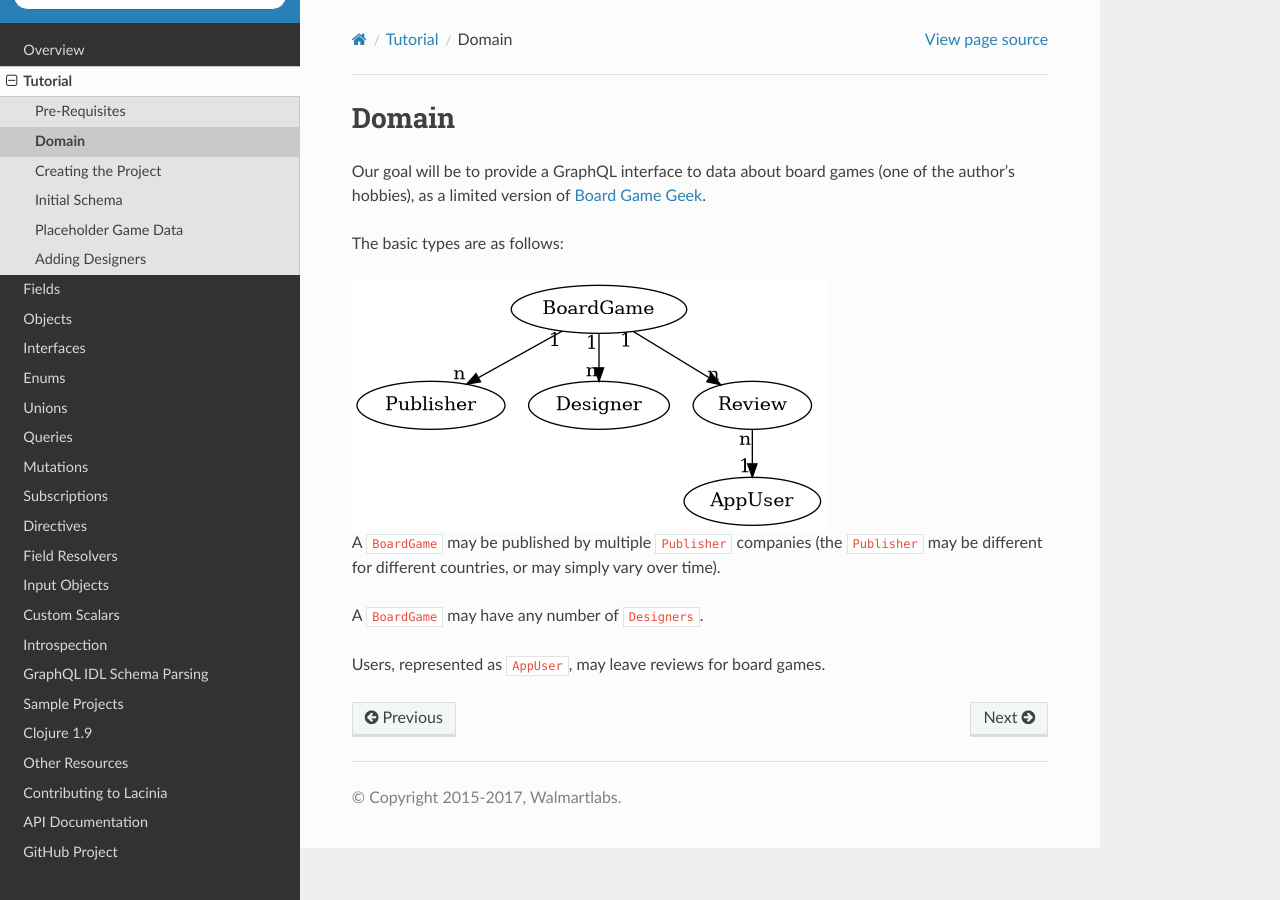
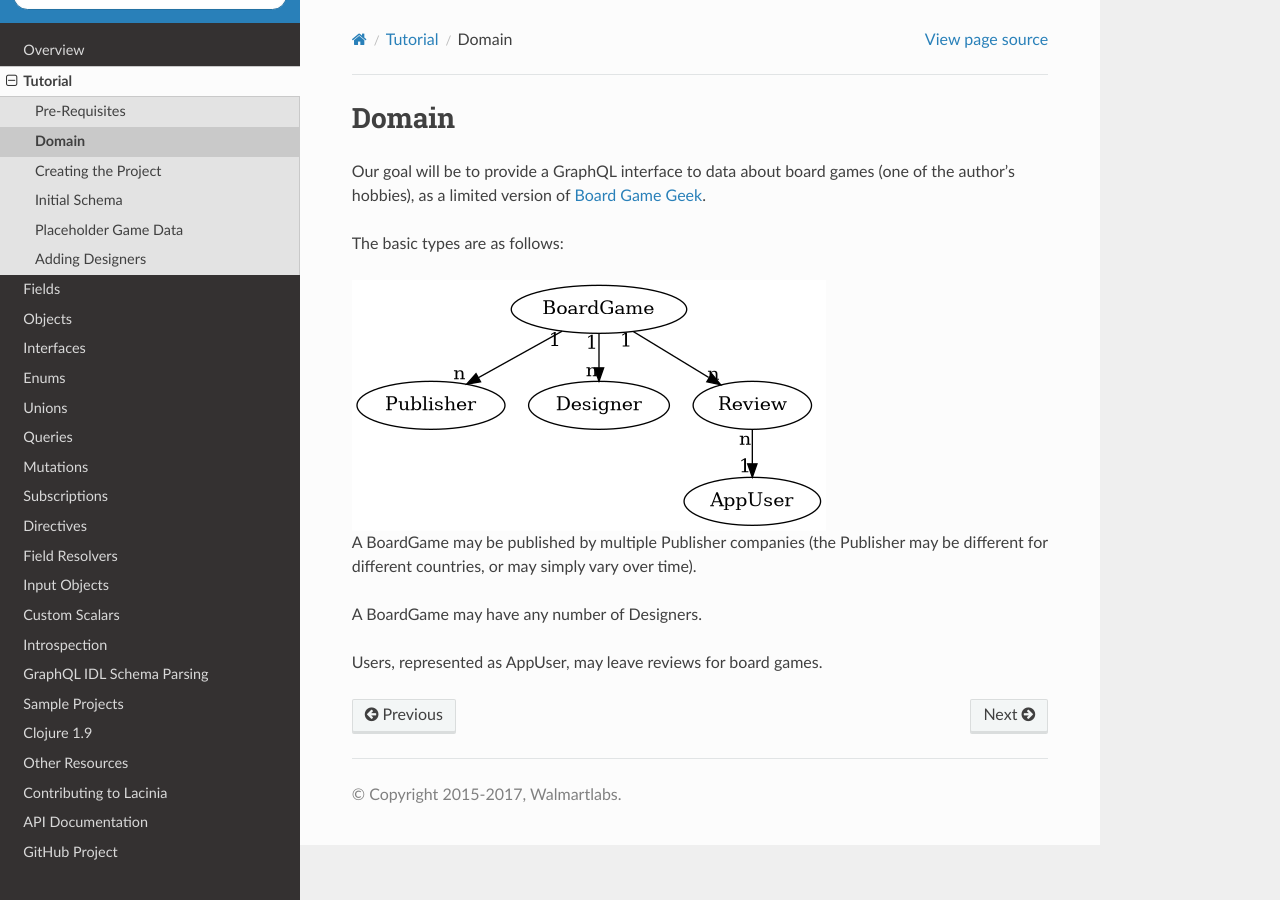
Before and after one commit to walmartlabs/lacinia, a Sphinx documentation site: the page built from docs/tutorial/domain.rst, in a window 1280 px wide. Built offline with Sphinx 7.4.7 and the Read the Docs theme 2.0.0, drawn with Linux system fonts in a browser that asks for light colours.

```diff
--- a/docs/tutorial/domain.rst
+++ b/docs/tutorial/domain.rst
@@ -22,9 +22,9 @@ The basic types are as follows:
 
    }
 
-A ``BoardGame`` may be published by multiple ``Publisher`` companies (the ``Publisher`` may
+A BoardGame may be published by multiple Publisher companies (the Publisher may
 be different for different countries, or may simply vary over time).
 
-A ``BoardGame`` may have any number of ``Designers``.
+A BoardGame may have any number of Designers.
 
-Users, represented as ``AppUser``, may leave reviews for board games.
+Users, represented as AppUser, may leave reviews for board games.
```
Also changed, not shown: docs/tutorial/designer-data.rst (+11 -11 lines), docs/tutorial/init-schema.rst (+4 -4 lines).
